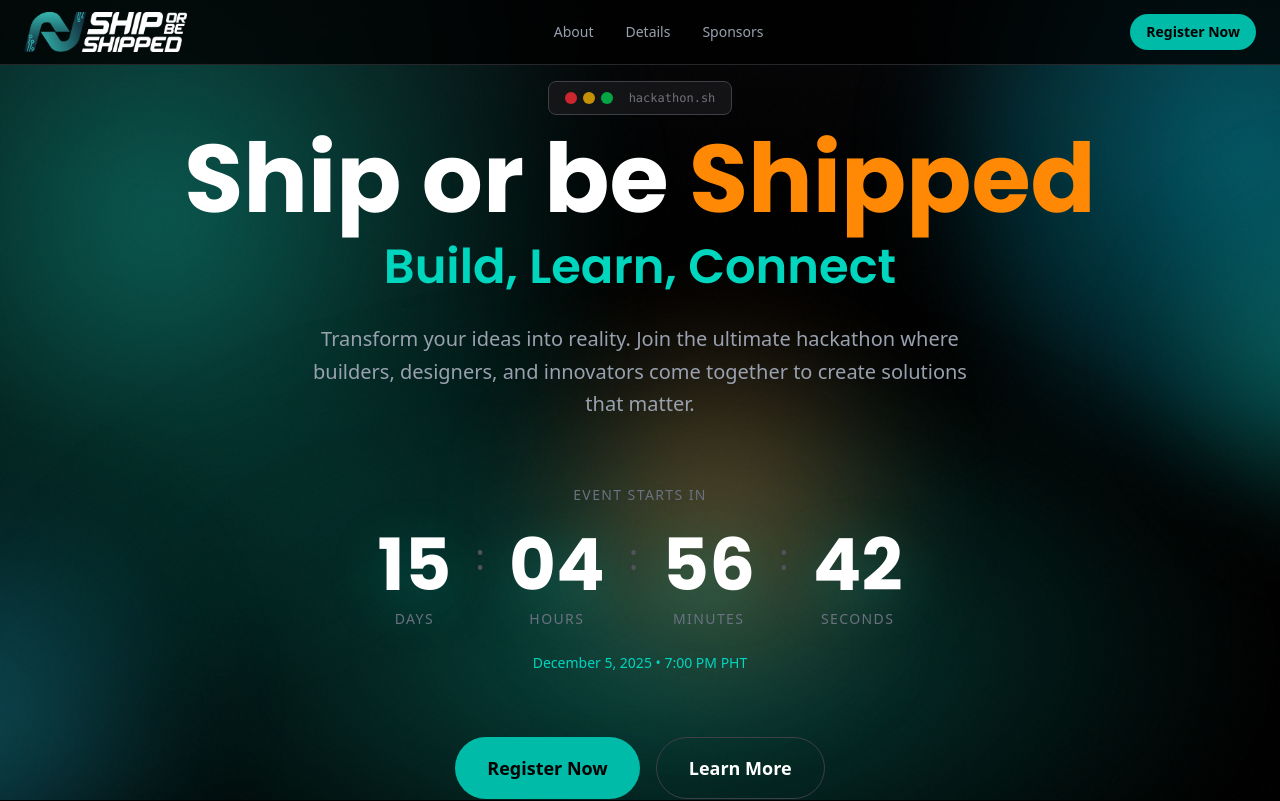
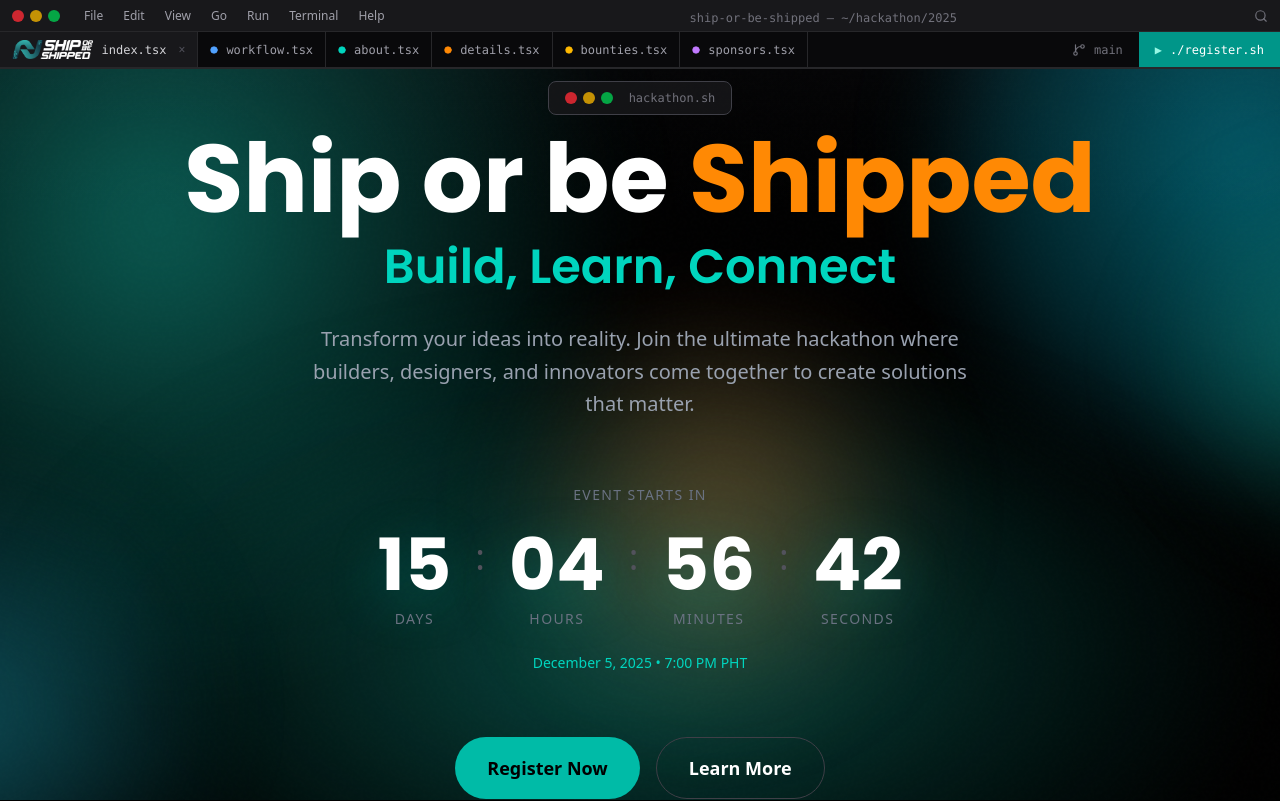
Before and after one commit to Build-and-Ship-PH/build-and-ship-web, a Next.js app: page / in a window 1280 px wide. Shown: the top 801 px of the page. Built offline with nearby package versions, Linux system fonts and the light colour scheme.

Commit message:
refactor: Redesign Header component with VS Code-style elements, integrate lucide-react icons, and enhance navigation layout for improved user experience

```diff
--- a/src/components/BountiesSection.tsx
+++ b/src/components/BountiesSection.tsx
@@ -25,7 +25,7 @@
     }, []);
 
     return (
-        <section ref={sectionRef} className="py-32 relative overflow-hidden bg-black border-t border-zinc-800">
+        <section id="bounties" ref={sectionRef} className="py-32 relative overflow-hidden bg-black border-t border-zinc-800">
             <div className="container mx-auto px-6">
                 <div className="max-w-4xl mx-auto">
 
--- a/src/components/Header.tsx
+++ b/src/components/Header.tsx
@@ -1,8 +1,7 @@
 'use client';
 
 import Link from 'next/link';
-
-import { Button } from './ui/Button';
+import { Search, GitBranch, Circle } from 'lucide-react';
 
 export const Header = () => {
     const scrollToRegister = () => {
@@ -10,33 +9,105 @@
     };
 
     return (
-        <header className="fixed top-0 left-0 right-0 z-50 border-b border-zinc-800 bg-black/80 backdrop-blur-md">
-            <div className="container mx-auto px-6 h-16 flex items-center justify-between">
-                <Link href="/" className="flex items-center group">
+        <header className="fixed top-0 left-0 right-0 z-50 bg-zinc-900 border-b border-zinc-800">
+            {/* VS Code Style Title Bar */}
+            <div className="flex items-center h-8 px-3 bg-zinc-900 border-b border-zinc-800">
+                {/* Traffic lights */}
+                <div className="flex items-center gap-1.5 mr-4">
+                    <div className="w-3 h-3 rounded-full bg-red-500/80 hover:bg-red-500 transition-colors cursor-pointer"></div>
+                    <div className="w-3 h-3 rounded-full bg-yellow-500/80 hover:bg-yellow-500 transition-colors cursor-pointer"></div>
+                    <div className="w-3 h-3 rounded-full bg-green-500/80 hover:bg-green-500 transition-colors cursor-pointer"></div>
+                </div>
+
+                {/* VS Code Menu Items */}
+                <nav className="hidden md:flex items-center gap-1 text-xs text-zinc-400">
+                    <span className="px-2 py-1 hover:bg-zinc-800 rounded cursor-pointer transition-colors">File</span>
+                    <span className="px-2 py-1 hover:bg-zinc-800 rounded cursor-pointer transition-colors">Edit</span>
+                    <span className="px-2 py-1 hover:bg-zinc-800 rounded cursor-pointer transition-colors">View</span>
+                    <span className="px-2 py-1 hover:bg-zinc-800 rounded cursor-pointer transition-colors">Go</span>
+                    <span className="px-2 py-1 hover:bg-zinc-800 rounded cursor-pointer transition-colors">Run</span>
+                    <span className="px-2 py-1 hover:bg-zinc-800 rounded cursor-pointer transition-colors">Terminal</span>
+                    <span className="px-2 py-1 hover:bg-zinc-800 rounded cursor-pointer transition-colors">Help</span>
+                </nav>
+
+                {/* Center - Window Title */}
+                <div className="flex-1 text-center">
+                    <span className="text-xs text-zinc-500 font-mono">ship-or-be-shipped — ~/hackathon/2025</span>
+                </div>
+
+                {/* Right side icons */}
+                <div className="flex items-center gap-2">
+                    <Search className="w-3.5 h-3.5 text-zinc-500 hover:text-zinc-300 cursor-pointer transition-colors" />
+                </div>
+            </div>
+
+            {/* Tab Bar */}
+            <div className="flex items-center h-9 bg-zinc-950 border-b border-zinc-800 overflow-x-auto">
+                {/* Logo as file icon */}
+                <Link href="/" className="flex items-center gap-2 px-3 h-full bg-zinc-900 border-r border-zinc-800 hover:bg-zinc-800 transition-colors group">
                     <img
                         src="/assets/logo-white.png"
                         alt="Ship or be Shipped Logo"
-                        className="h-10 w-auto object-contain transition-transform duration-300 group-hover:scale-105"
+                        className="h-5 w-auto object-contain"
                     />
+                    <span className="text-xs text-zinc-300 font-mono hidden sm:inline">index.tsx</span>
+                    <span className="text-zinc-600 hover:text-zinc-400 ml-1 text-xs hidden sm:inline">×</span>
                 </Link>
 
-                <nav className="hidden md:flex items-center gap-8">
-                    <Link href="#about" className="text-sm text-gray-400 hover:text-white transition-colors duration-300">
-                        About
-                    </Link>
-                    <Link href="#details" className="text-sm text-gray-400 hover:text-white transition-colors duration-300">
-                        Details
-                    </Link>
-                    <Link href="#sponsors" className="text-sm text-gray-400 hover:text-white transition-colors duration-300">
-                        Sponsors
-                    </Link>
-                </nav>
+                {/* Nav items as tabs */}
+                <Link
+                    href="#workflow"
+                    className="hidden lg:flex items-center gap-2 px-3 h-full border-r border-zinc-800 hover:bg-zinc-800 transition-colors text-zinc-400 hover:text-zinc-200"
+                >
+                    <Circle className="w-2 h-2 fill-blue-400 text-blue-400" />
+                    <span className="text-xs font-mono">workflow.tsx</span>
+                </Link>
+                <Link
+                    href="#about"
+                    className="flex items-center gap-2 px-3 h-full border-r border-zinc-800 hover:bg-zinc-800 transition-colors text-zinc-400 hover:text-zinc-200"
+                >
+                    <Circle className="w-2 h-2 fill-teal-400 text-teal-400" />
+                    <span className="text-xs font-mono">about.tsx</span>
+                </Link>
+                <Link
+                    href="#details"
+                    className="flex items-center gap-2 px-3 h-full border-r border-zinc-800 hover:bg-zinc-800 transition-colors text-zinc-400 hover:text-zinc-200"
+                >
+                    <Circle className="w-2 h-2 fill-orange-400 text-orange-400" />
+                    <span className="text-xs font-mono">details.tsx</span>
+                </Link>
+                <Link
+                    href="#bounties"
+                    className="hidden md:flex items-center gap-2 px-3 h-full border-r border-zinc-800 hover:bg-zinc-800 transition-colors text-zinc-400 hover:text-zinc-200"
+                >
+                    <Circle className="w-2 h-2 fill-amber-400 text-amber-400" />
+                    <span className="text-xs font-mono">bounties.tsx</span>
+                </Link>
+                <Link
+                    href="#sponsors"
+                    className="hidden md:flex items-center gap-2 px-3 h-full border-r border-zinc-800 hover:bg-zinc-800 transition-colors text-zinc-400 hover:text-zinc-200"
+                >
+                    <Circle className="w-2 h-2 fill-purple-400 text-purple-400" />
+                    <span className="text-xs font-mono">sponsors.tsx</span>
+                </Link>
 
-                <div className="flex items-center gap-4">
-                    <Button variant="primary" size="sm" onClick={scrollToRegister}>
-                        Register Now
-                    </Button>
+                {/* Spacer */}
+                <div className="flex-1"></div>
+
+                {/* Git branch indicator */}
+                <div className="hidden md:flex items-center gap-2 px-4 text-xs text-zinc-500">
+                    <GitBranch className="w-3.5 h-3.5" />
+                    <span className="font-mono">main</span>
                 </div>
+
+                {/* Register button styled as run button */}
+                <button
+                    onClick={scrollToRegister}
+                    className="flex items-center gap-2 px-4 h-full bg-teal-600 hover:bg-teal-500 transition-colors text-white text-xs font-mono"
+                >
+                    <span className="text-teal-200">▶</span>
+                    <span>./register.sh</span>
+                </button>
             </div>
         </header>
     );
--- a/src/components/WorkflowSection.tsx
+++ b/src/components/WorkflowSection.tsx
@@ -49,7 +49,7 @@
     ];
 
     return (
-        <section ref={sectionRef} className="py-32 relative overflow-hidden bg-black">
+        <section id="workflow" ref={sectionRef} className="py-32 relative overflow-hidden bg-black">
             <div className="container mx-auto px-6">
                 <div className={`max-w-4xl mb-20 ${isVisible ? 'animate-fade-in-up' : 'opacity-0'}`}>
                     {/* Code comment style header */}
```
